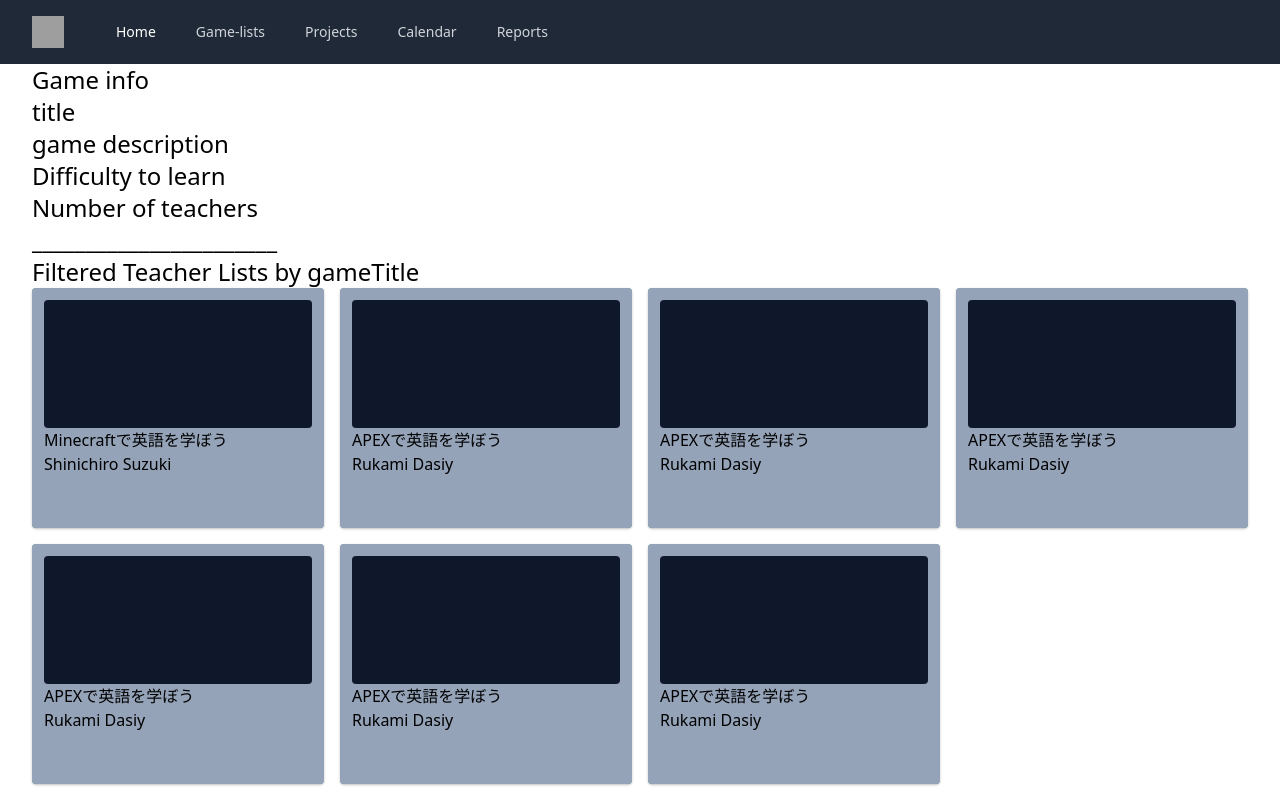
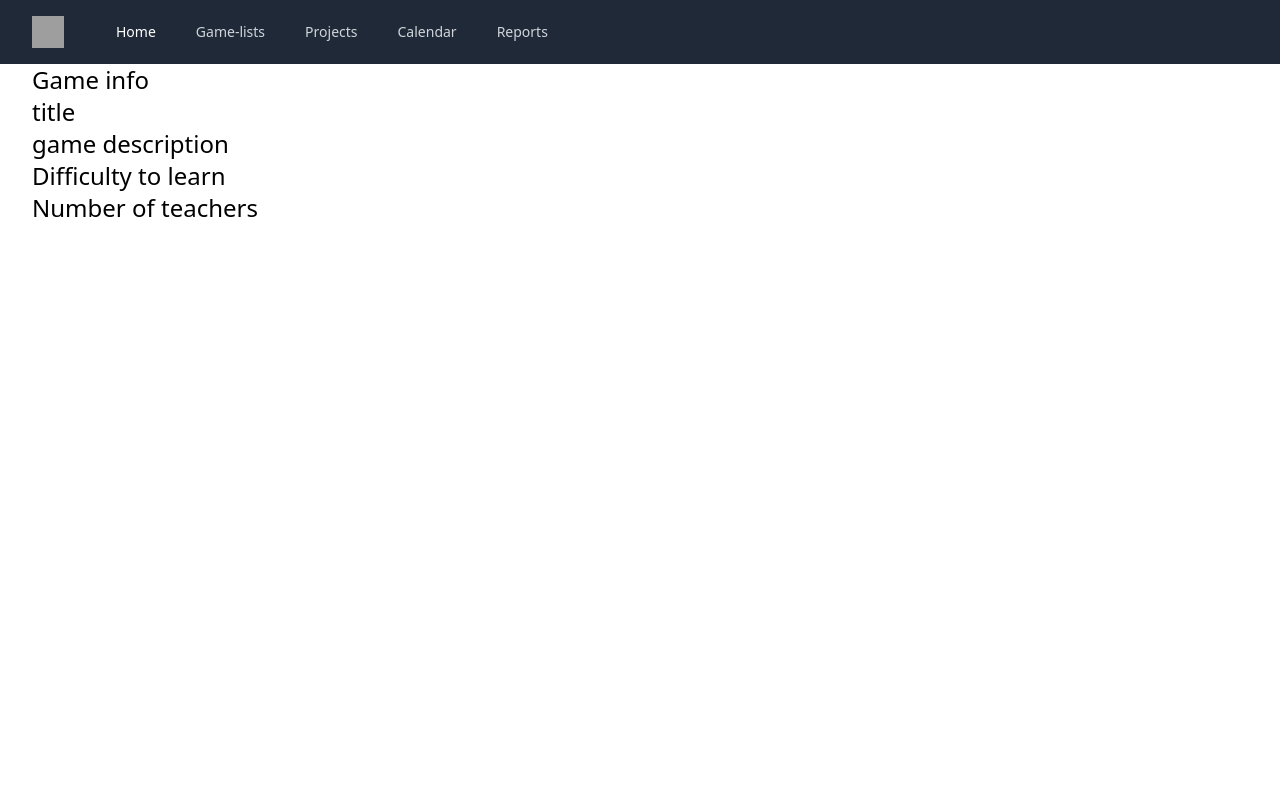
Before and after one commit to agub/english, a React (Create React App) app in the folder frontend/: page /game in a window 1280 px wide. Built offline with nearby package versions, Linux system fonts and the light colour scheme; grey boxes are pictures that could not be loaded.

Commit message:
delete teachers view

```diff
--- a/frontend/src/components/HomeTop.js
+++ b/frontend/src/components/HomeTop.js
@@ -6,9 +6,11 @@ const HomeTop = () => {
 			<div className='flex justify-center items-center h-full'>
 				{/* <div className='bg-white w-64 h-8'>search bar</div> */}
 
-				<div className='bg-teal-400 w-64 h-16 flex justify-center items-center rounded'>
-					<h1 className='text-center text-white'>SUBSCRIBE</h1>
-				</div>
+				<button className='bg-teal-400 w-64 h-16 flex justify-center items-center rounded'>
+					<h1 className='text-center text-white'>
+						無料カウンセリング
+					</h1>
+				</button>
 			</div>
 		</div>
 	)
--- a/frontend/src/screens/GameScreen.js
+++ b/frontend/src/screens/GameScreen.js
@@ -1,10 +1,6 @@
 import React from 'react'
 import { Link } from 'react-router-dom'
 import Container from '../components/common/Container'
-import ItemContainer from '../components/common/ItemContainer'
-import Lists from '../components/Lists'
-import PostCard from '../components/PostCard'
-import posts from '../data/posts'
 
 const GameScreen = () => {
 	return (
@@ -14,22 +10,6 @@ const GameScreen = () => {
 			<h1>game description</h1>
 			<h1>Difficulty to learn </h1>
 			<h1>Number of teachers</h1>
-			<h1>_______________________</h1>
-			<h1>Filtered Teacher Lists by gameTitle</h1>
-			<Lists>
-				{posts.map((post) => (
-					<ItemContainer key={post._id}>
-						<Link to='/post'>
-							<ItemContainer showPosts>
-								<PostCard
-									title={post.title}
-									gameName={post.author}
-								/>
-							</ItemContainer>
-						</Link>
-					</ItemContainer>
-				))}
-			</Lists>
 		</Container>
 	)
 }
--- a/frontend/src/screens/HomeScreen.js
+++ b/frontend/src/screens/HomeScreen.js
@@ -10,8 +10,6 @@ const HomeScreen = () => {
 			<Container>
 				<h1>人気のゲーム</h1>
 				<SwipeContainer showGames />
-				<h1>先生一覧</h1>
-				<SwipeContainer showPosts />
 			</Container>
 		</>
 	)
```
